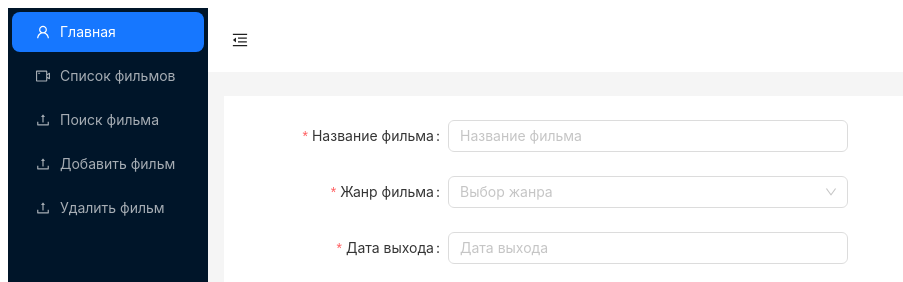
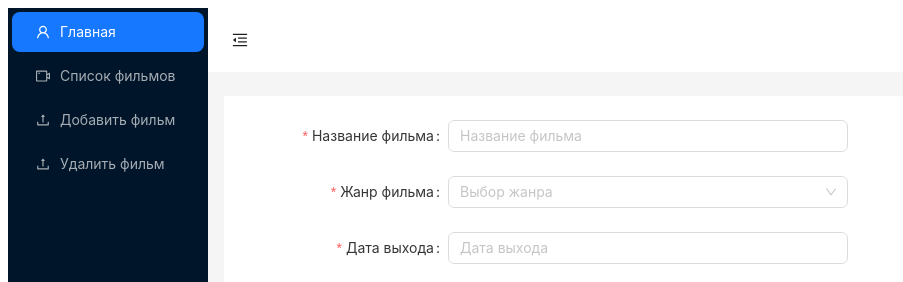
Before and after one commit to Pr1ntel/library_films_front, a React (Create React App) app: page /secure/add-films in a window 1280 px wide. Shown: the top 282 px of the page, without its empty margins (0-903 px from the left). Built offline with nearby package versions, Linux system fonts and the light colour scheme.

Commit message:
delete find

```diff
--- a/src/App.js
+++ b/src/App.js
@@ -10,7 +10,6 @@ import HomePage from "./components/secure/HomePage";
 import AuthPage from "./components/account_manager_pages/AuthPage";
 import RegisterPage from "./components/account_manager_pages/RegisterPage";
 import AddFilms from "./components/pages/optional_film/AddFilms";
-import FindFilms from "./components/pages/optional_film/FindFilms";
 import DeleteFilms from "./components/pages/optional_film/DeleteFilms";
 import AllFilms from "./components/secure/AllFilms";
 
@@ -29,7 +28,6 @@ const App = () => {
                 <Route path="home" element={<HomePage/>}/>
                 <Route path="add-films" element={<AddFilms/>}/>
                 <Route path="delete-films" element={<DeleteFilms/>}/>
-                <Route path="find-film-by-id" element={<FindFilms/>}/>
                 <Route path="all-films" element={<AllFilms/>}/>
                 <Route path="*" element={<NotFoundPage/>}/>
             </Route>
--- a/src/components/pages/optional_film/FindFilms.jsx
+++ /dev/null
@@ -1,11 +0,0 @@
-import React from 'react';
-
-const FindFilms = () => {
-    return (
-        <div>
-            find
-        </div>
-    );
-};
-
-export default FindFilms;
--- a/src/components/secure/SecureLayout.jsx
+++ b/src/components/secure/SecureLayout.jsx
@@ -37,14 +37,6 @@ const SecureLayout = () => {
                             label: <Link
                                 to='/secure/all-films'>
                                 Список фильмов
-                            </Link>,
-                        },
-                        {
-                            key: '3',
-                            icon: <UploadOutlined/>,
-                            label: <Link
-                                to='/secure/find-film-by-id'>
-                                Поиск фильма
                             </Link>,
                         },
                         {
--- a/src/films_worker_api/FilmsApiWorker.js
+++ b/src/films_worker_api/FilmsApiWorker.js
@@ -34,6 +34,8 @@ class FilmsApiWorker {
     }
 
 
+
+
 }
 
 export default FilmsApiWorker;
```
